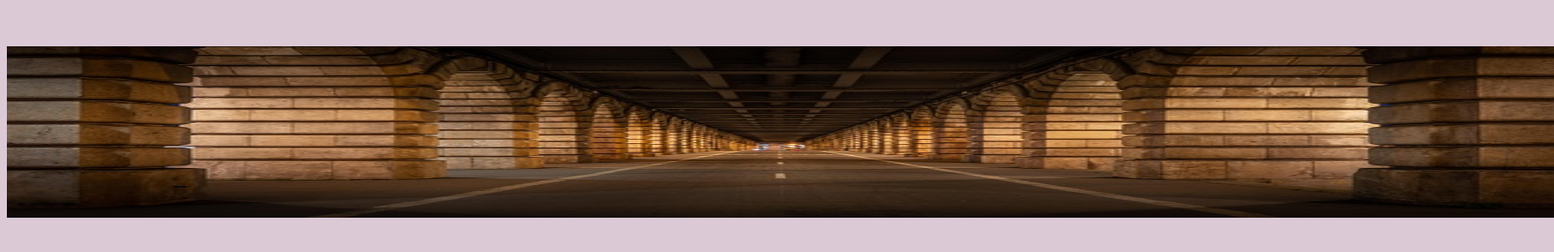
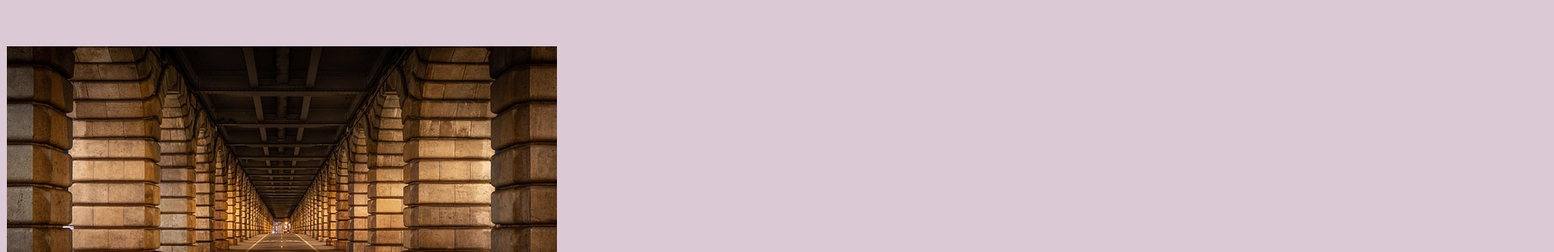
Before and after one commit to NjabusiN0081/MySite, a plain HTML site: page index.html in a window 1280 px wide. Shown: the part 234-528 px from the top of the page at 86% size, 1808 px wide, since content can reach past the window. Drawn offline with Linux system fonts and the light colour scheme; files whose address does not match are found by name.

Commit message:
Update index.html

```diff
--- a/index.html
+++ b/index.html
@@ -34,7 +34,7 @@
      <h1  class="main_heading"> Index</h1>
 
         <br>
-<img class="photos" src="C:\Users\RC_Student_lab\Documents\MySite\MySite\images\arches-6891727_640.jpg">
+<img src="C:\Users\RC_Student_lab\Documents\MySite\MySite\images\arches-6891727_640.jpg">
         <br>
 
        <p>
```
